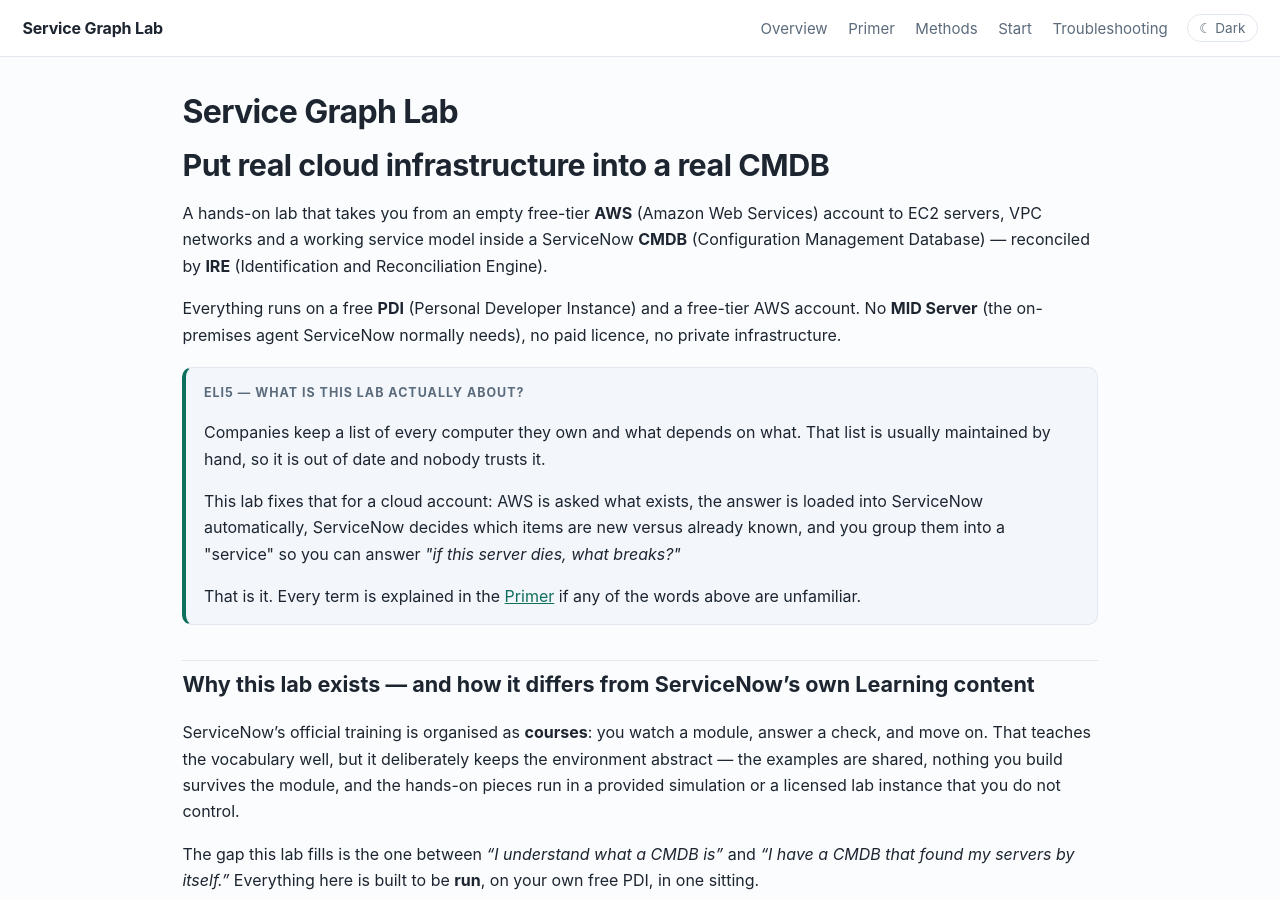
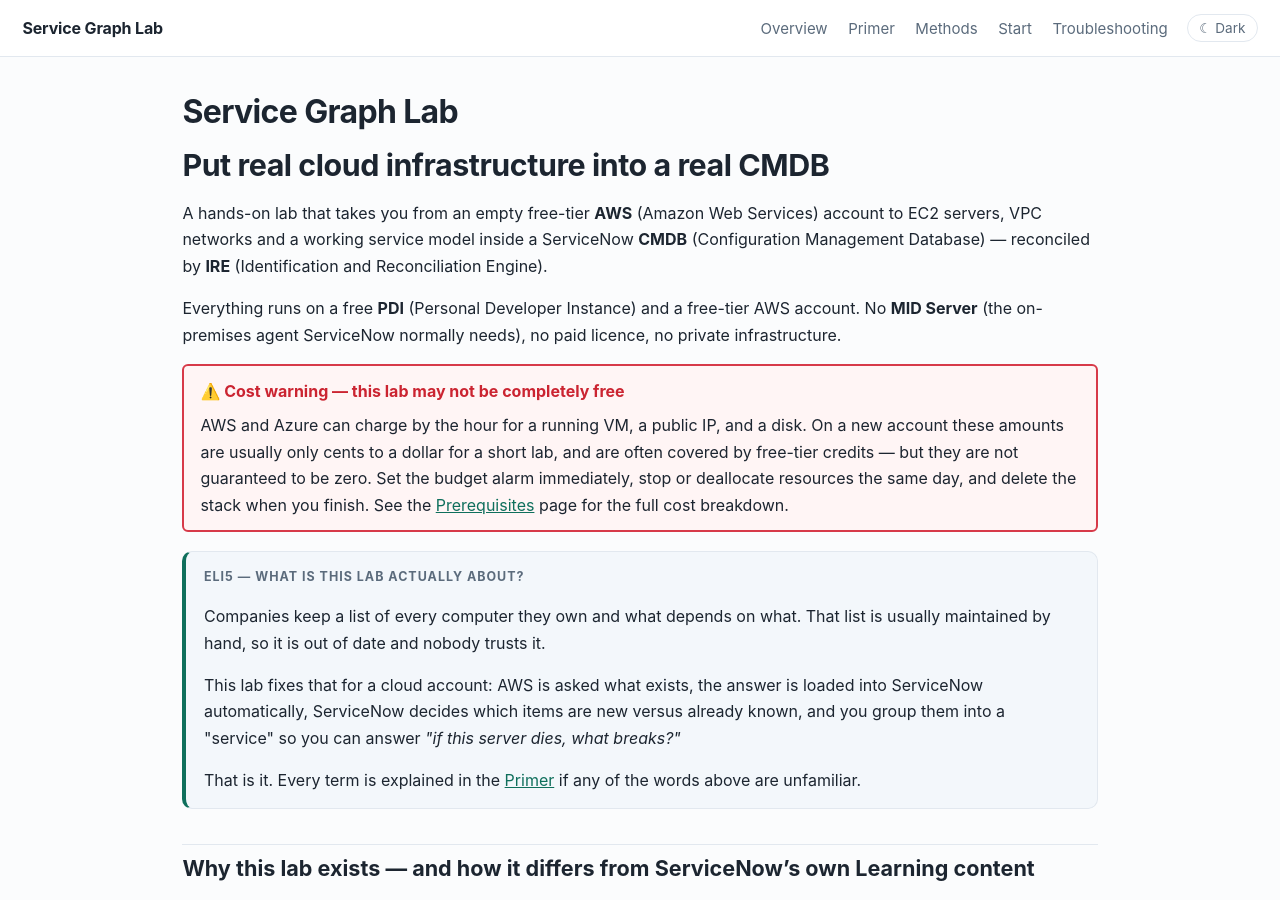
Before and after one commit to eltonaguiar/ServiceNow_ServiceGraph_Lab, a Jekyll site: the page built from index.md, in a window 1280 px wide and 900 px high. Built offline with Jekyll 4.4.1, drawn with Linux system fonts in a browser that asks for light colours.

Commit message:
Add prominent cost warning to the main landing page
Make the low-but-not-zero AWS/Azure cost risk obvious before anyone starts the lab.

```diff
--- a/index.md
+++ b/index.md
@@ -15,6 +15,11 @@ Engine).
 Everything runs on a free **PDI** (Personal Developer Instance) and a free-tier AWS account.
 No **MID Server** (the on-premises agent ServiceNow normally needs), no paid licence, no private
 infrastructure.
+
+<div style="border: 2px solid #d73a49; border-radius: 6px; padding: 12px 16px; margin: 16px 0; background: #fff5f5;">
+<p style="margin: 0; font-weight: bold; color: #cb2431;">⚠️ Cost warning — this lab may not be completely free</p>
+<p style="margin: 8px 0 0 0;">AWS and Azure can charge by the hour for a running VM, a public IP, and a disk. On a new account these amounts are usually only cents to a dollar for a short lab, and are often covered by free-tier credits — but they are not guaranteed to be zero. Set the budget alarm immediately, stop or deallocate resources the same day, and delete the stack when you finish. See the <a href="{{ '/labs/00-prerequisites/' | relative_url }}">Prerequisites</a> page for the full cost breakdown.</p>
+</div>
 
 <div class="eli5">
 <span class="label">ELI5 — what is this lab actually about?</span>
```
